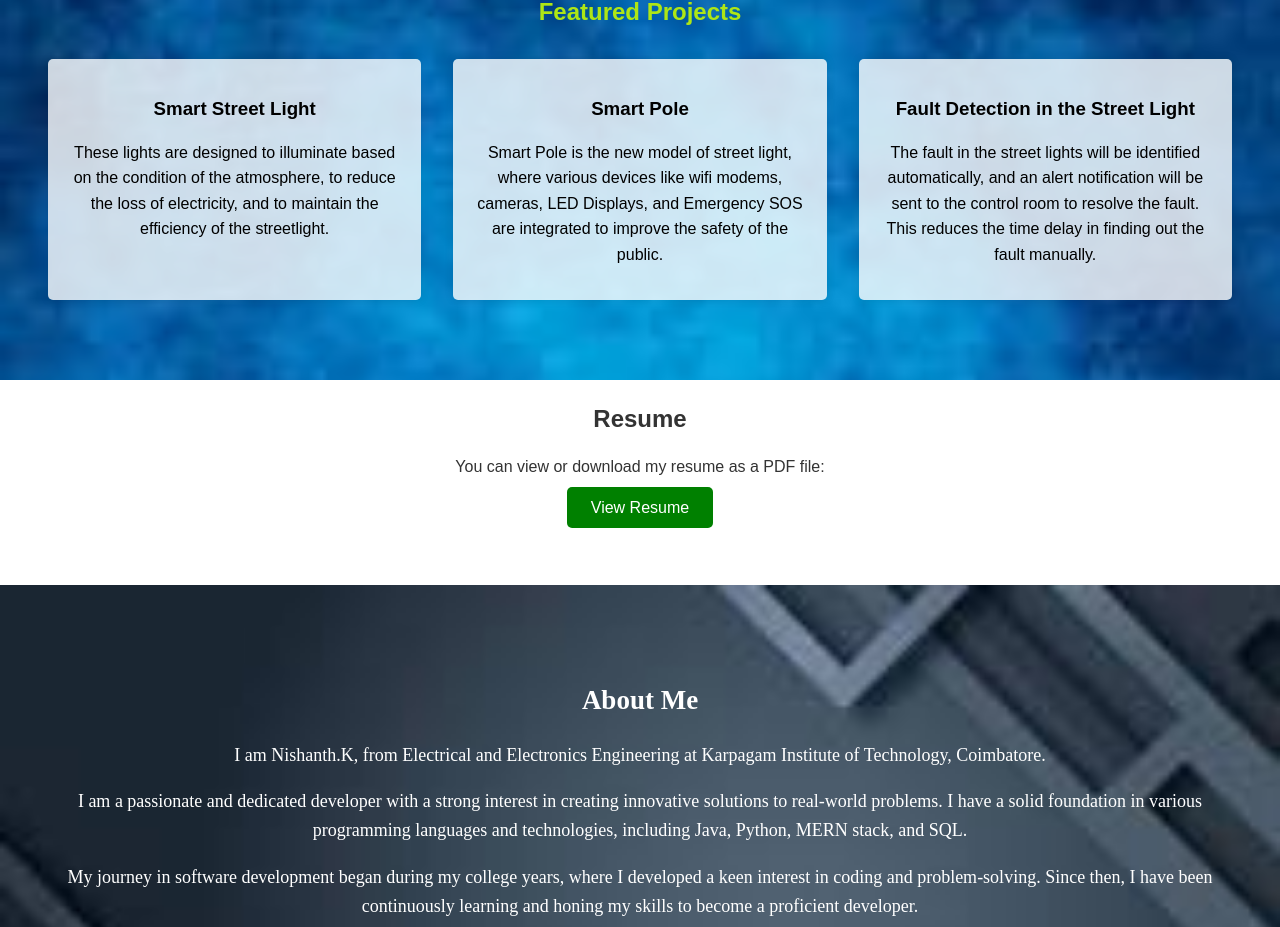
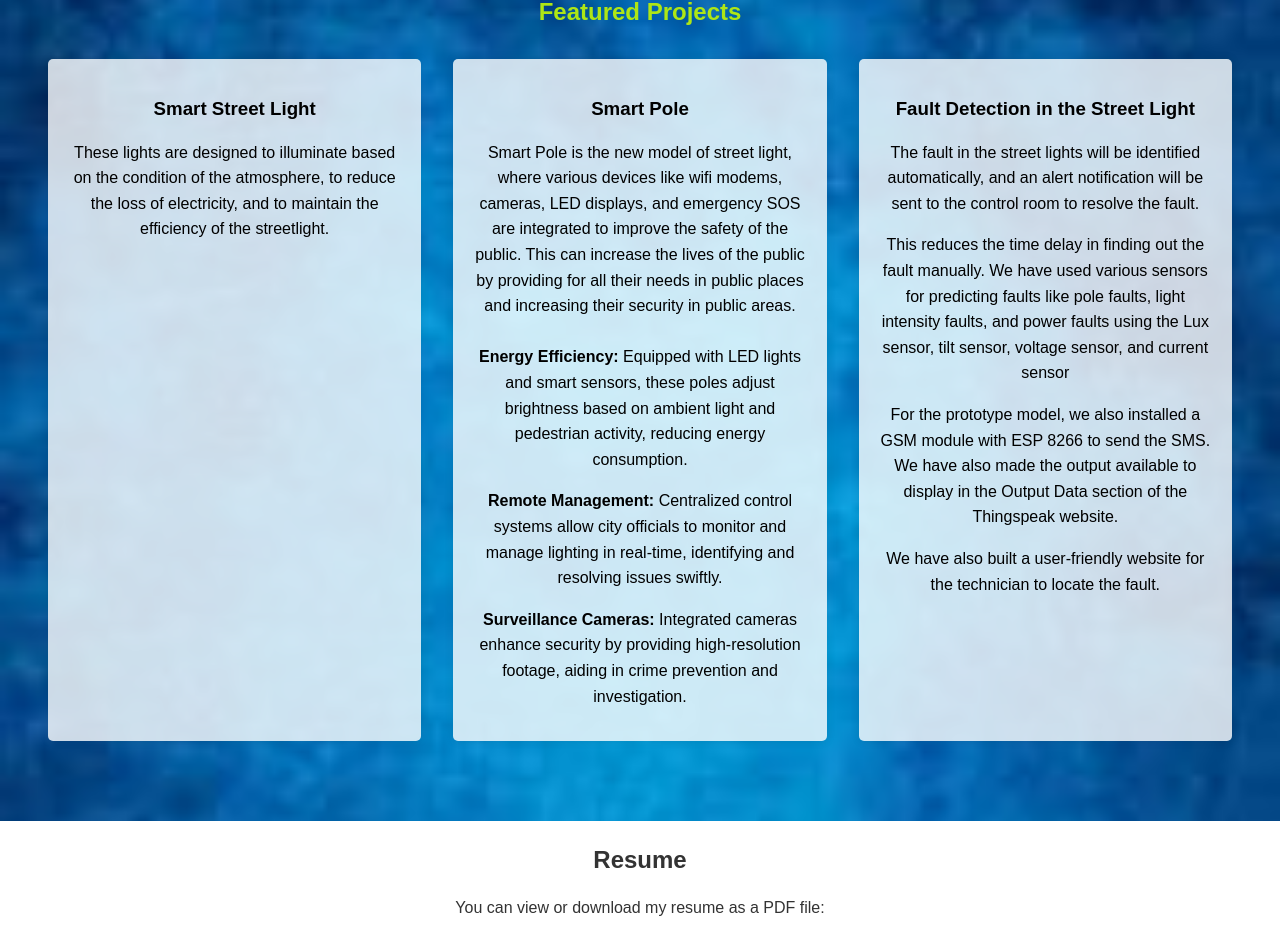
Before and after one commit to Nishanth1306/Portfolio, a React (Vite) app: page / in a window 1280 px wide. Shown: the part 2279-3206 px from the top of the page. Built offline with nearby package versions, Linux system fonts and the light colour scheme.

Commit message:
project-updated

```diff
--- a/src/components/Home.css
+++ b/src/components/Home.css
@@ -149,7 +149,7 @@
 }
 
 
-/* Media Queries for Responsive Design */
+
 @media only screen and (max-width: 768px) {
   .hero-text h1 {
     font-size: 2em;
--- a/src/components/Home.jsx
+++ b/src/components/Home.jsx
@@ -73,11 +73,17 @@ const Home = () => {
           </div>
           <div className="project-item">
             <h3>Smart Pole</h3>
-            <p>Smart Pole is the new model of street light, where various devices like wifi modems, cameras, LED Displays, and Emergency SOS are integrated to improve the safety of the public.</p>
+            <p>Smart Pole is the new model of street light, where various devices like wifi modems, cameras, LED displays, and emergency SOS are integrated to improve the safety of the public. This can increase the lives of the public by providing for all their needs in public places and increasing their security in public areas.
+             <br></br><br></br><strong>
+Energy Efficiency:</strong> Equipped with LED lights and smart sensors, these poles adjust brightness based on ambient light and pedestrian activity, reducing energy consumption.
+<br></br><p><strong>Remote Management:</strong> Centralized control systems allow city officials to monitor and manage lighting in real-time, identifying and resolving issues swiftly.
+</p><p><strong>Surveillance Cameras:</strong> Integrated cameras enhance security by providing high-resolution footage, aiding in crime prevention and investigation.
+</p></p>
           </div>
           <div className="project-item">
             <h3>Fault Detection in the Street Light</h3>
-            <p>The fault in the street lights will be identified automatically, and an alert notification will be sent to the control room to resolve the fault. This reduces the time delay in finding out the fault manually.</p>
+            <p>The fault in the street lights will be identified automatically, and an alert notification will be sent to the control room to resolve the fault.</p><p> This reduces the time delay in finding out the fault manually. We have used various sensors for predicting faults like pole faults, light intensity faults, and power faults using the Lux sensor, tilt sensor, voltage sensor, and current sensor</p><p>For the prototype model, we also installed a GSM module with ESP 8266 to send the SMS. We have also made the output available to display in the Output Data section of the Thingspeak website.</p><p>
+We have also built a user-friendly website for the technician to locate the fault.</p>
           </div>
         </div>
       </div>
```
